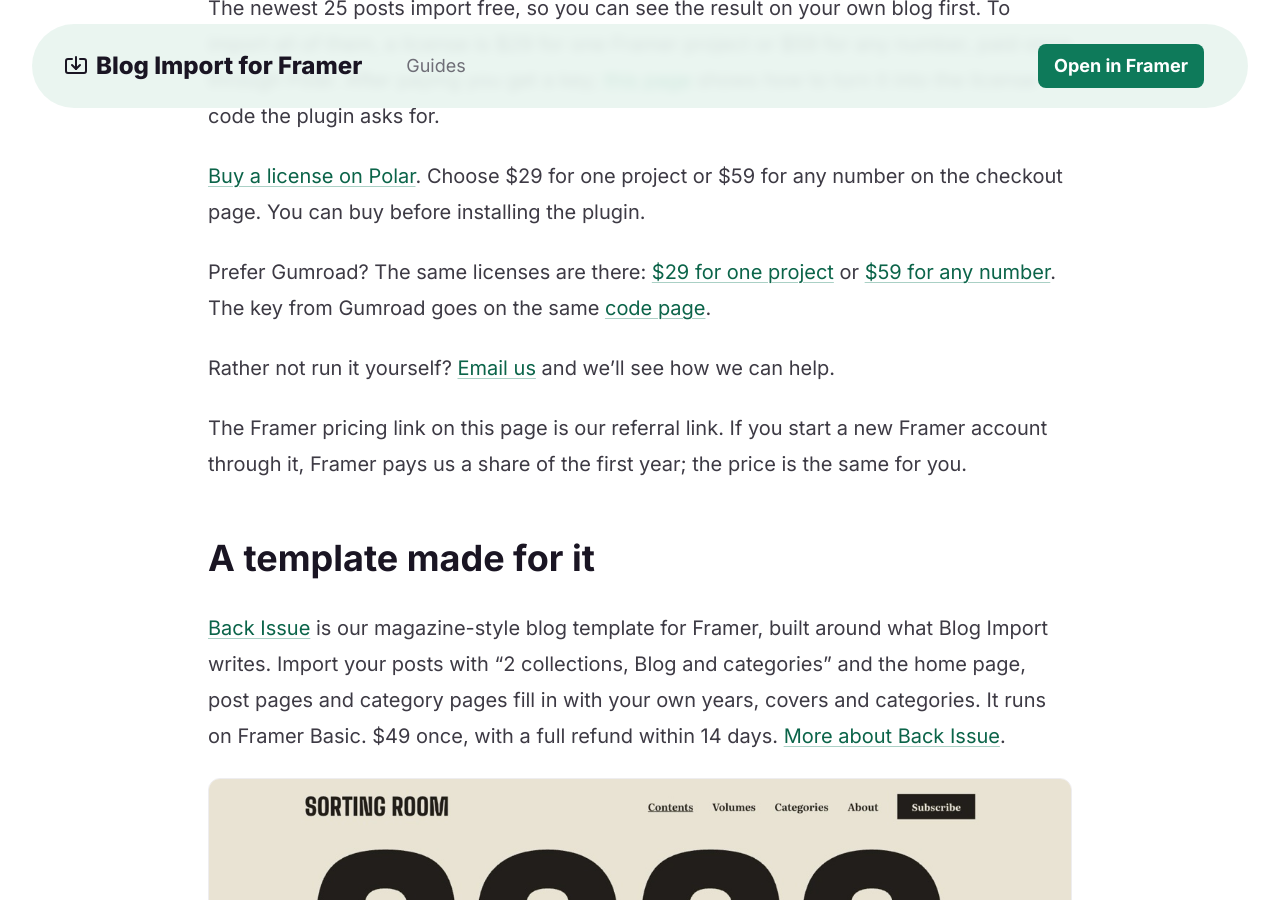
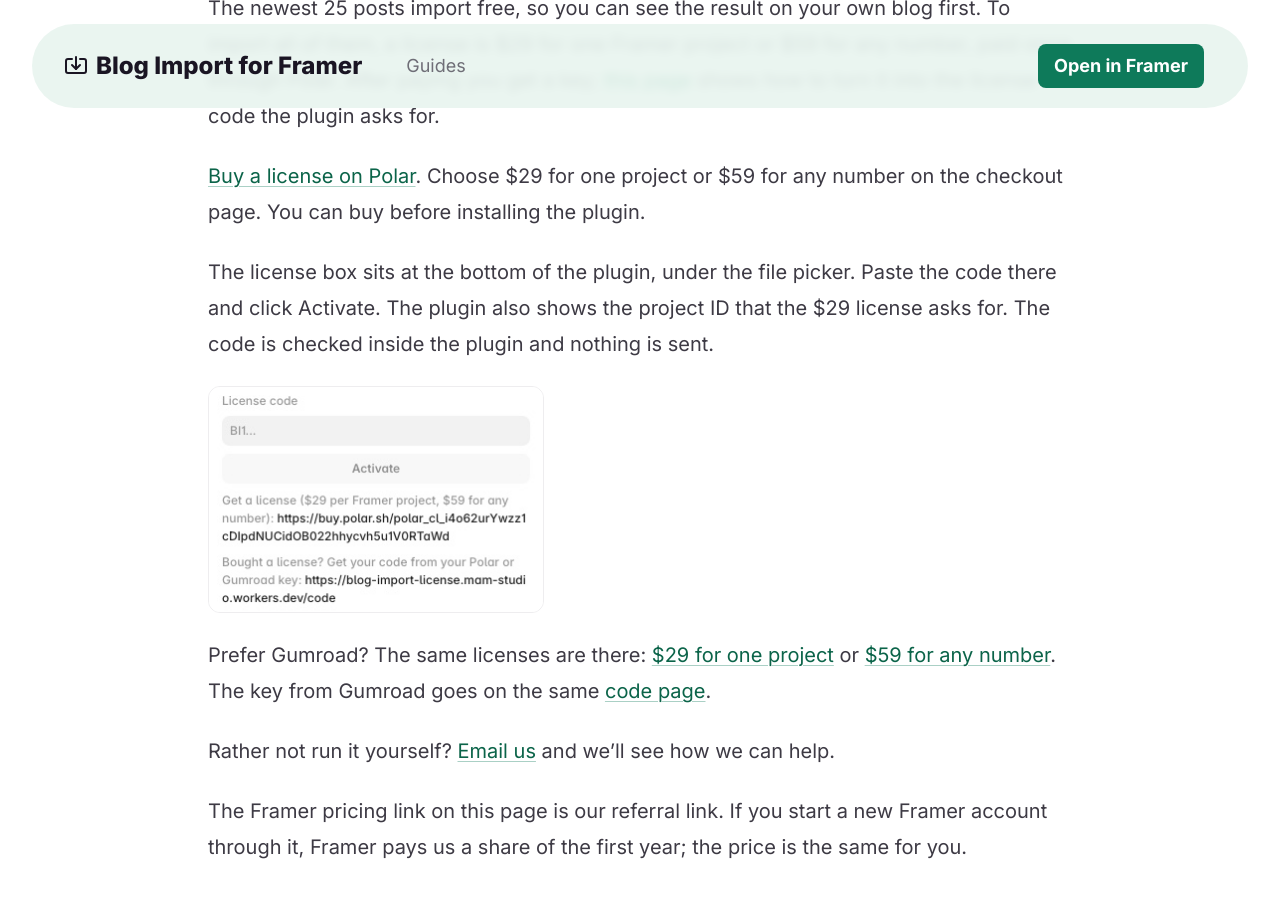
Before and after one commit to keyturnkit/keyturnkit.github.io, a Jekyll site: the page built from blog-import/index.md, in a window 1280 px wide and 900 px high, scrolled down 2151 px. Built offline with Jekyll 4.4.1, drawn with Linux system fonts in a browser that asks for light colours.

Commit message:
V603: /blog-import/ shows the plugin's license box next to the price
Co-Authored-By: Claude Opus 5.5 <noreply@anthropic.com>

```diff
--- a/blog-import/index.md
+++ b/blog-import/index.md
@@ -55,6 +55,10 @@ It doesn't import comments, pages, WordPress custom post types or WooCommerce pr
 The newest 25 posts import free, so you can see the result on your own blog first. To import all of them, a license is $29 for one Framer project or $59 for any number, paid once through Polar. After paying you get a key; [this page](/thanks/) shows how to turn it into the license code the plugin asks for.
 
 [Buy a license on Polar](https://buy.polar.sh/polar_cl_i4o62urYwzz1cDIpdNUCidOB022hhycvh5u1V0RTaWd?utm_source=site&utm_campaign=blog-import). Choose $29 for one project or $59 for any number on the checkout page. You can buy before installing the plugin.
+
+The license box sits at the bottom of the plugin, under the file picker. Paste the code there and click Activate. The plugin also shows the project ID that the $29 license asks for. The code is checked inside the plugin and nothing is sent.
+
+<img src="/blog-import/license-box.jpg" alt="The license box in Blog Import: a License code field, an Activate button, the Polar link to buy a license and the link to the code page" width="336" height="226" loading="lazy" style="width:100%;max-width:336px;height:auto;border-radius:12px;border:1px solid var(--line)">
 
 Prefer Gumroad? The same licenses are there: [$29 for one project](https://mamstudiohq.gumroad.com/l/xuebp) or [$59 for any number](https://mamstudiohq.gumroad.com/l/ufpxd). The key from Gumroad goes on the same [code page](https://blog-import-license.mam-studio.workers.dev/code).
 
```
Also changed, not shown: blog-import/license-box.jpg (added).
